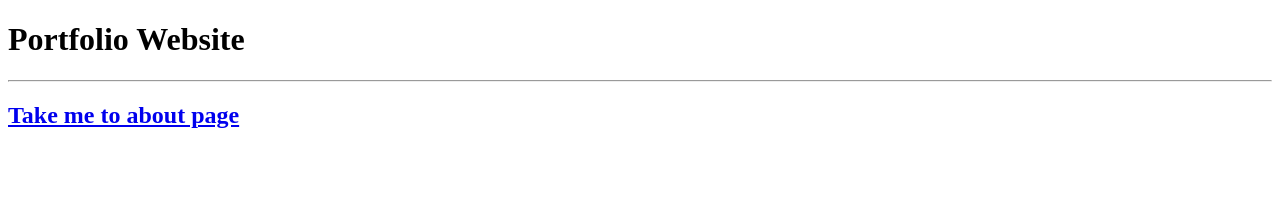
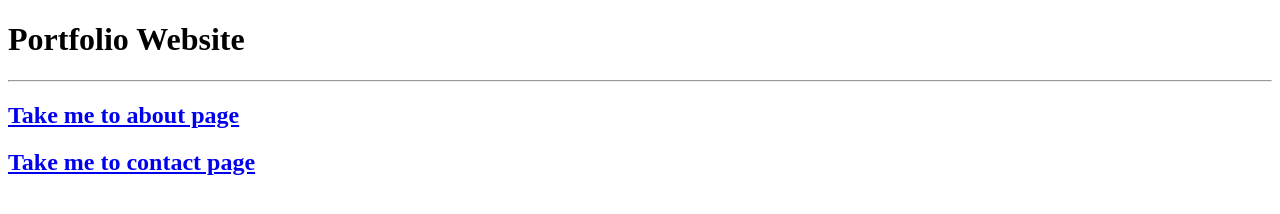
Before and after one commit to dev-puneet/learningGit-Github, a plain HTML site: page index.html in a window 1280 px wide. Drawn offline with Linux system fonts and the light colour scheme.

Commit message:
added contact page link

```diff
--- a/index.html
+++ b/index.html
@@ -10,5 +10,6 @@
   <h1>Portfolio Website</h1>
   <hr>
   <h2><a href='/about.html'> Take me to about page</a></h2>
+  <h2><a href="/contact.html">Take me to contact page</a></h2>
 </body>
 </html>
```
